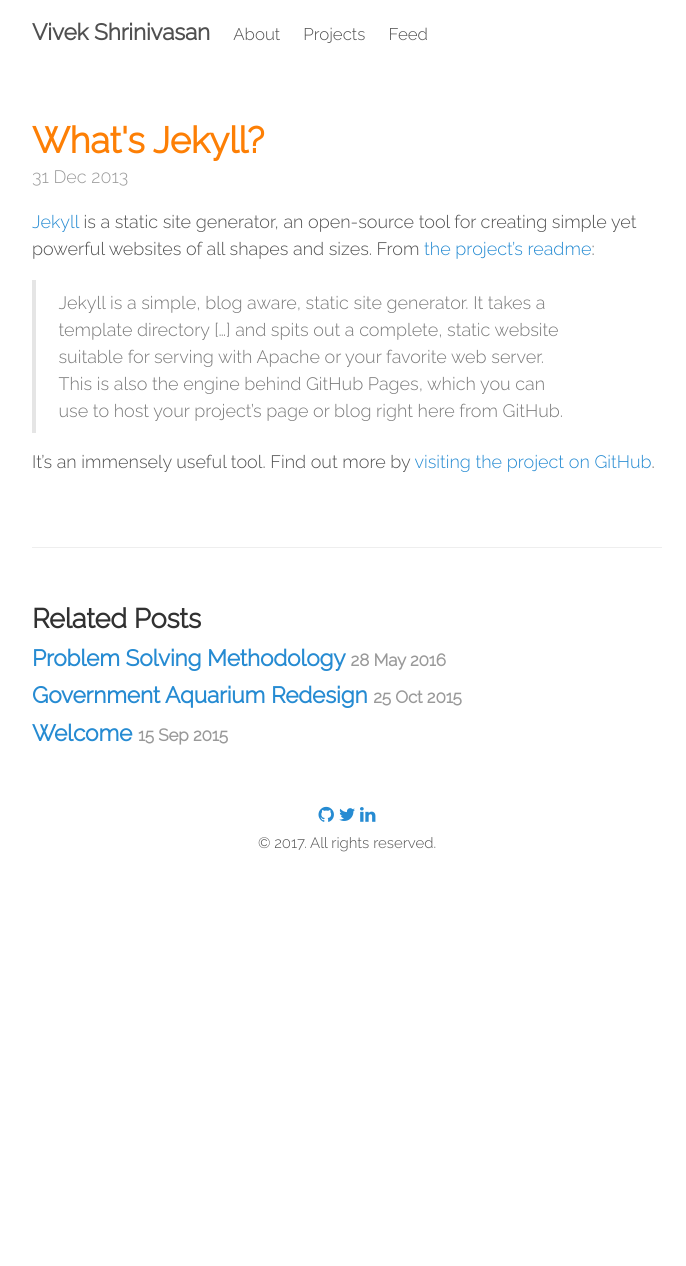
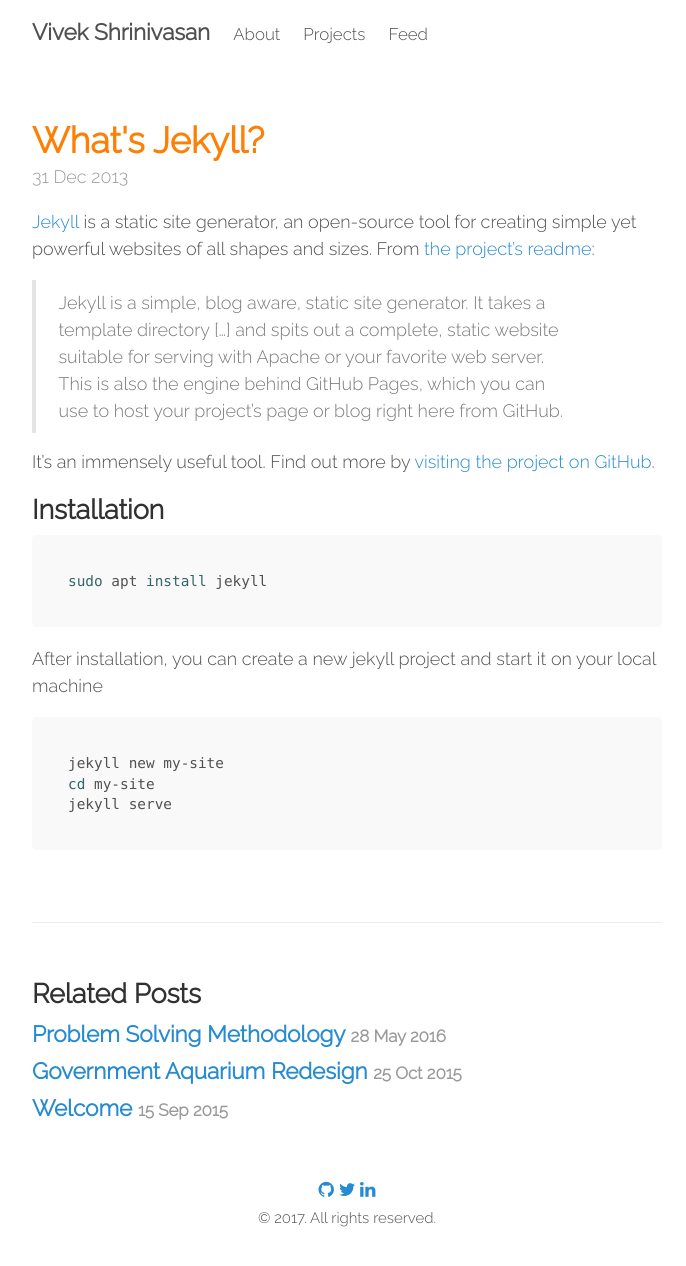
Before and after one commit to kaizer1v/kaizer1v.github.io, a Jekyll site: the page built from _posts/2013-12-31-whats-jekyll.md, in a window 1280 px wide. Shown: the whole page, without its empty margins (293-979 px from the left). Built offline with Jekyll 4.4.1, drawn with Linux system fonts in a browser that asks for light colours; nearby versions of some CDN libraries; before the commit the page ends 900 px from its top, so only the background shows below that.

Commit message:
Installation and First steps

````diff
--- a/_posts/2013-12-31-whats-jekyll.md
+++ b/_posts/2013-12-31-whats-jekyll.md
@@ -8,3 +8,16 @@
 > Jekyll is a simple, blog aware, static site generator. It takes a template directory [...] and spits out a complete, static website suitable for serving with Apache or your favorite web server. This is also the engine behind GitHub Pages, which you can use to host your project’s page or blog right here from GitHub.
 
 It's an immensely useful tool. Find out more by [visiting the project on GitHub](https://github.com/jekyll/jekyll).
+
+## Installation
+
+```bash
+sudo apt install jekyll
+```
+After installation, you can create a new jekyll project and start it on your local machine
+
+```bash
+jekyll new my-site
+cd my-site
+jekyll serve
+```
````
